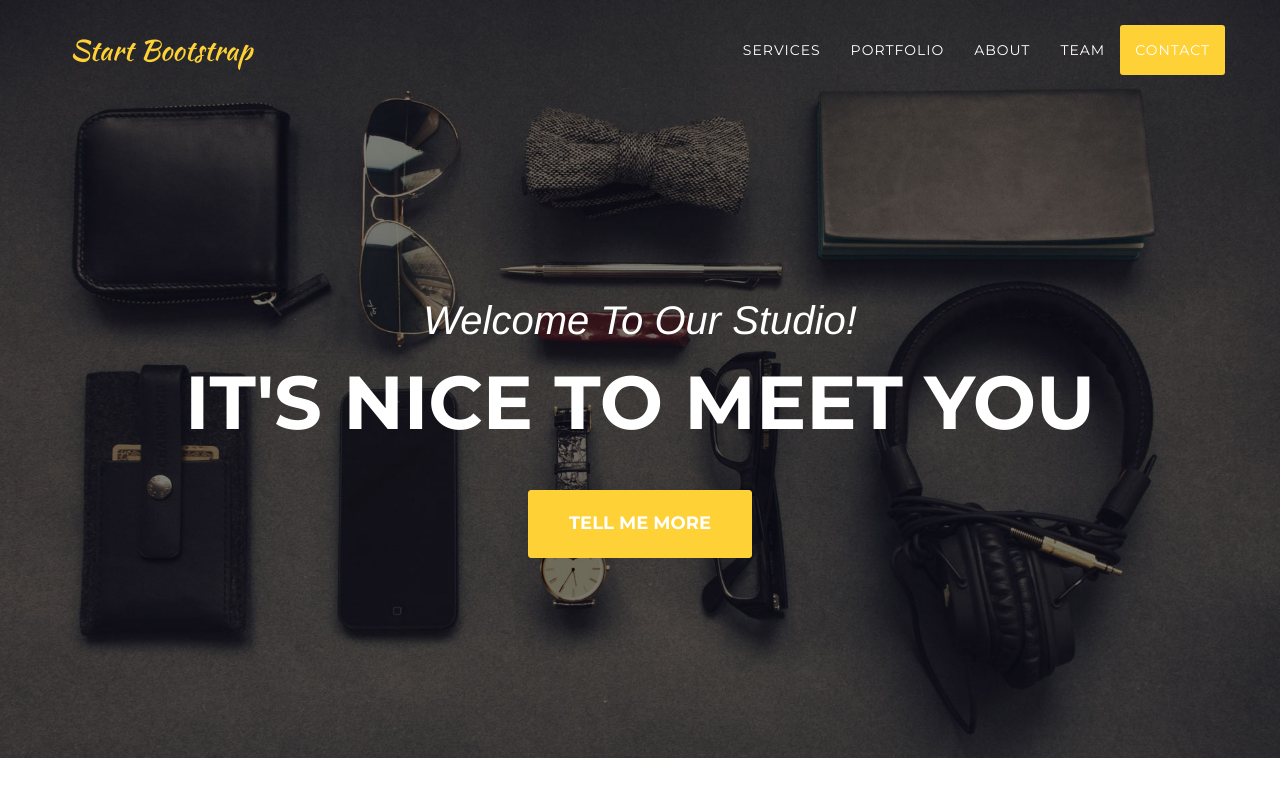
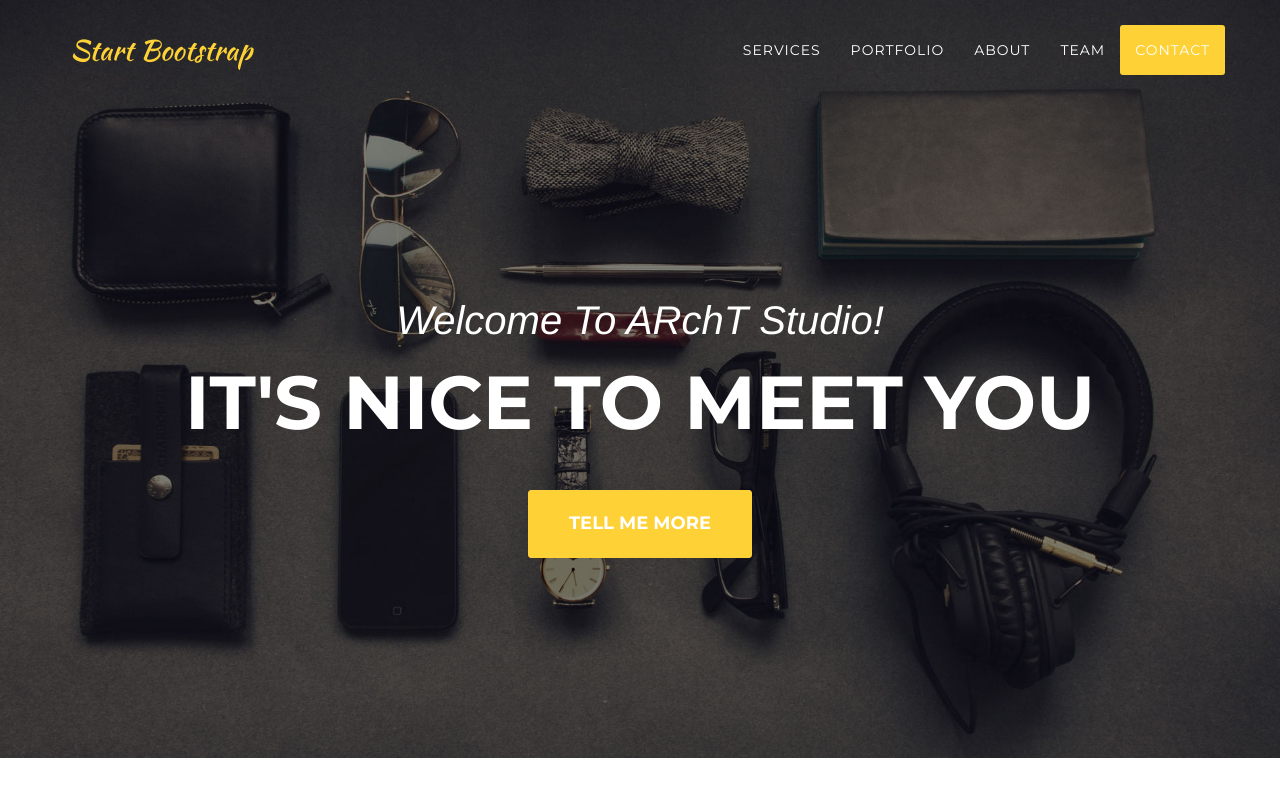
Before and after one commit to lemmy31/lemmy31.github.io, a website: page index.html in a window 1280 px wide. Shown: the top 800 px of the page. Drawn offline with nearby package versions, Linux system fonts and the light colour scheme; a web font is replaced by a local one.

Commit message:
Update index.html

```diff
--- a/index.html
+++ b/index.html
@@ -78,7 +78,7 @@
     <header>
         <div class="container">
             <div class="intro-text">
-                <div class="intro-lead-in">Welcome To Our Studio!</div>
+                <div class="intro-lead-in">Welcome To ARchT Studio!</div>
                 <div class="intro-heading">It's Nice To Meet You</div>
                 <a href="#services" class="page-scroll btn btn-xl">Tell Me More</a>
             </div>
```
